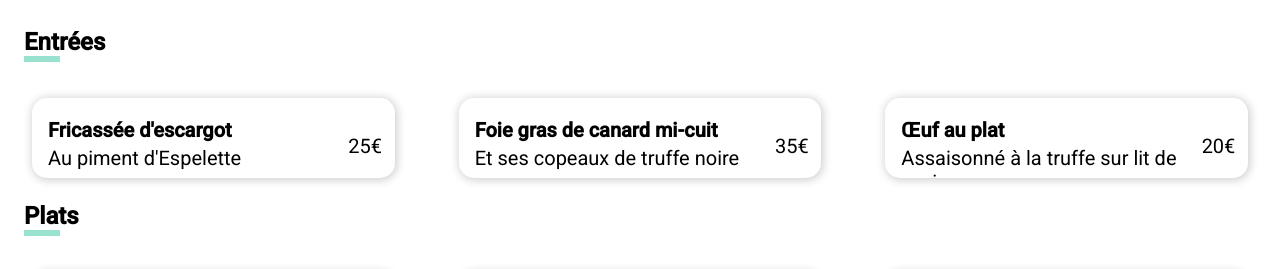
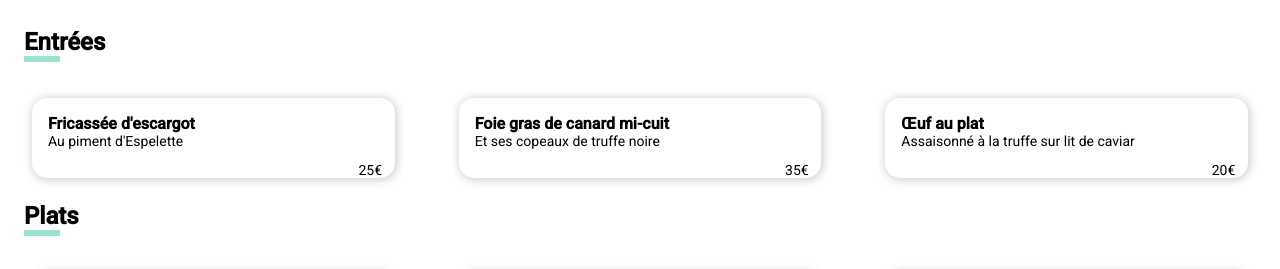
Before and after one commit to TychInDev/Oh-My-Food, a website: page pages/restaurant1.html in a window 1280 px wide. Shown: the part 680-949 px from the top of the page. Drawn offline with Linux system fonts and the light colour scheme; a web font is replaced by a local one.

Commit message:
correction texte tronqué

```diff
--- a/sass/pages/_menu.scss
+++ b/sass/pages/_menu.scss
@@ -84,12 +84,13 @@ h2 {
   animation: slide-top 1s ease-in 3s reverse both;
 
   h3 {
-    font-size: 20px;
+    font-size: 16px;
   }
 
   p {
-    font-size: 1.25em;
+    font-size: 14px;
     margin-top: -1rem;
+    margin-bottom: auto;
   }
   &:hover {
     cursor: pointer;
```
Also changed, not shown: css/menu.css, 1 other file.
